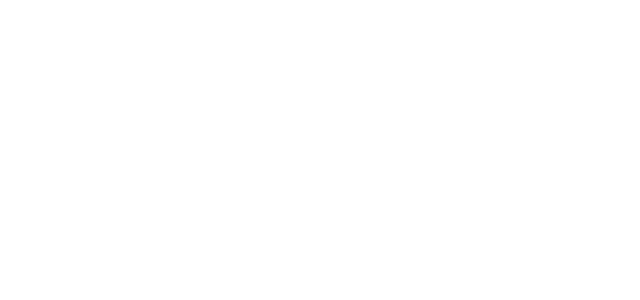
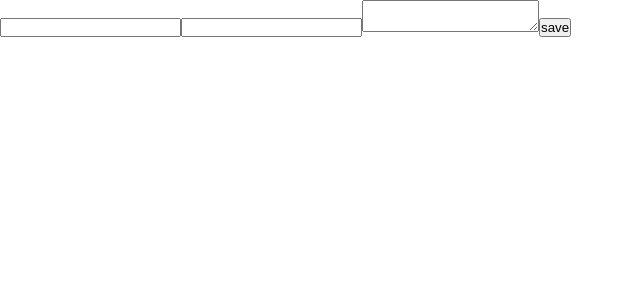
Before and after one commit to Haitam-Makhfi/noteTakingApp, a React (Vite) app: page /creatNote in a window 1280 px wide. Before the commit this address had no page. Shown: the top 300 px of the page, without its empty margins (0-640 px from the left). Built offline with nearby package versions, Linux system fonts and the light colour scheme.

Commit message:
added tag toolkit to navbar

```diff
--- a/src/App.tsx
+++ b/src/App.tsx
@@ -1,30 +1,19 @@
-import Nav from "./components/Nav";
-import TitleSort from "./components/TitleSort";
-import TagSort from "./components/TagSort";
+import { BrowserRouter, Routes, Route } from "react-router";
+import { useState, createContext } from "react";
+import Home from "./components/Home";
+import CreateNote from "./components/CreateNote";
+export const tagContext = createContext();
 function App() {
-  //  const [notes,setNotes]=useState([])
-  //  const [displayNotes,setDisplayNotes]=useState(notes)
-  //  const [tagArray,setTagArray]=["work" , "personnel", "chopping" ]
-  const text = { content: "hello**world**" };
-  fetch("https://api.apyhub.com/convert/md/html/json", {
-    method: "POST",
-    headers: {
-      "Content-Type": "application/json",
-      "apy-token":
-        "APY0DO4Uvp3UBqOGBWOCHd66DAQSS8CPtEBBR190z0MMuNqXhil7mpqj0ScWvCVy",
-    },
-    body: JSON.stringify(text),
-  })
-    .then((res) => res.json())
-    .then((data) => console.log(data))
-    .catch((err) => console.log(err));
+  const [tagArray, setTagArray] = useState(["work", "personnel", "chopping"]);
   return (
-    <main>
-      <Nav />
-      <TitleSort />
-      <TagSort />
-      {/* <NotesList /> */}
-    </main>
+    <BrowserRouter>
+      <tagContext.Provider value={{ tagArray, setTagArray }}>
+        <Routes>
+          <Route path="/" element={<Home />} />
+          <Route path="/creatNote" element={<CreateNote />} />
+        </Routes>
+      </tagContext.Provider>
+    </BrowserRouter>
   );
 }
 
--- /dev/null
+++ b/src/components/CreateNote.tsx
@@ -0,0 +1,61 @@
+import { useState } from "react";
+
+export default function CreateNote() {
+  const [titleValue, setTitleValue] = useState("");
+  const [tagValue, setTagValue] = useState("");
+  const [noteValue, setNoteValue] = useState("");
+  function makePost() {
+    const text = { content: noteValue };
+    fetch("https://api.apyhub.com/convert/md/html/json", {
+      method: "POST",
+      headers: {
+        "Content-Type": "application/json",
+        "apy-token":
+          "APY0DO4Uvp3UBqOGBWOCHd66DAQSS8CPtEBBR190z0MMuNqXhil7mpqj0ScWvCVy",
+      },
+      body: JSON.stringify(text),
+    })
+      .then((res) => res.json())
+      .then((data) => {
+        const payload = { data, noteValue, titleValue, tagValue }; // the tagValue might not get passed directly here
+        fetch("https://jsonplaceholder.typicode.com/posts", {
+          method: "POST",
+          headers: {
+            "Content-type": "application/json; charset=UTF-8",
+          },
+          body: JSON.stringify(payload),
+        });
+      })
+      .catch((err) => console.log(err));
+  }
+  return (
+    <>
+      <label htmlFor="title">
+        <input
+          type="text"
+          name="title"
+          id="title"
+          value={titleValue}
+          onChange={(e) => setTitleValue(e.target.value)}
+        />
+      </label>
+      <label htmlFor="tags">
+        <input
+          type="text"
+          name="tags"
+          id="tags"
+          value={tagValue}
+          onChange={(e) => setTagValue(e.target.value)}
+        />
+      </label>
+      <label htmlFor="note"></label>
+      <textarea
+        name="note"
+        id="note"
+        value={noteValue}
+        onChange={(e) => setNoteValue(e.target.value)}
+      ></textarea>
+      <button onClick={makePost}>save</button>
+    </>
+  );
+}
--- /dev/null
+++ b/src/components/Home.tsx
@@ -0,0 +1,19 @@
+import Nav from "./Nav";
+import TitleSort from "./TitleSort";
+import TagSort from "./TagSort";
+import { useState } from "react";
+
+function Home() {
+  const [notes, setNotes] = useState([]);
+  const [displayNotes, setDisplayNotes] = useState(notes);
+  return (
+    <main>
+      <Nav />
+      <TitleSort />
+      <TagSort />
+      {/* <NotesList /> */}
+    </main>
+  );
+}
+
+export default Home;
--- a/src/components/Nav.tsx
+++ b/src/components/Nav.tsx
@@ -1,11 +1,25 @@
+import { useContext, useState } from "react";
+import { tagContext } from "../App";
 export default function Nav() {
+  const { tagArray } = useContext(tagContext);
+  const [tooltipactive, setTooltipActive] = useState(false);
   return (
     <nav>
       <h1>Clipy</h1>
       <div className="nav-btns">
-        <button>Creat</button>
-        <button>Edit Tags</button>
-        <button>darkMode</button>
+        <div className="nav-btn">Creat</div>
+        <div className="nav-btn" onClick={() => setTooltipActive((p) => !p)}>
+          Edit Tags
+          {tooltipactive && (
+            <div className="tag-container">
+              {tagArray.map((tag: any) => (
+                <button key={tag}>{tag}</button>
+              ))}
+              <button>add new tag +</button>
+            </div>
+          )}
+        </div>
+        <div className="nav-btn">darkMode</div>
       </div>
     </nav>
   );
--- a/src/components/TagSort.tsx
+++ b/src/components/TagSort.tsx
@@ -4,13 +4,13 @@ export default function TagSort() {
   return (
     <div>
       <span>tag</span>
-      <label className="tagsort">
+      <label htmlFor="tagsort" className="tagsort">
         <input
           className="sort-input"
           placeholder="sort by tag"
           type="text"
-          name=""
-          id=""
+          name="tagsort"
+          id="tagsort"
         />
         <div className="drop-down">
           <FontAwesomeIcon icon={faCaretDown} />
--- a/src/components/TitleSort.tsx
+++ b/src/components/TitleSort.tsx
@@ -2,13 +2,13 @@ export default function TitleSort() {
   return (
     <div>
       <span>title</span>
-      <label>
+      <label htmlFor="titlesort" className="titlesort">
         <input
           className="sort-input"
           placeholder="sort by title"
           type="text"
-          name=""
-          id=""
+          name="titlesort"
+          id="titlesort"
         />
       </label>
     </div>
--- a/src/index.css
+++ b/src/index.css
@@ -34,22 +34,54 @@ h1 {
   justify-content: space-around;
   width: 50%;
 }
-.nav-btns button {
+.nav-btn {
   background-color: #111;
   color: #fff;
-  font-size: 0.9rem;
+  font-size: 1rem;
   font-weight: bold;
-  padding: 0.5em 1em;
+  padding: 0.7em 1em;
   border: none;
   border-radius: 5px;
   cursor: pointer;
+  position: relative;
+}
+.nav-btn:hover {
+  background-color: hsla(0, 0%, 0%, 0.8);
+}
+.tag-container {
+  position: absolute;
+  left: 0;
+  top: 120%;
+  width: 10rem;
+  display: flex;
+  flex-direction: column;
+  z-index: 10;
+}
+.tag-container button {
+  text-align: start;
+  padding: 0.5em 1em;
+  font-size: 1rem;
+  font-weight: bold;
+  cursor: pointer;
+  border: none;
+  border-bottom: solid 2px darkgray;
+  transition: 0.4s;
+}
+.tag-container button:last-child {
+  color: #f3f3f3;
+  background-color: #111;
+}
+.tag-container button:hover {
+  background-color: #111;
+  color: #fff;
 }
 span {
   font-size: 1.3rem;
   font-weight: bold;
   text-transform: capitalize;
 }
-label {
+.titlesort,
+.tagsort {
   display: block;
   width: 90%;
   height: auto;
--- a/src/main.tsx
+++ b/src/main.tsx
@@ -2,14 +2,8 @@ import { StrictMode } from "react";
 import { createRoot } from "react-dom/client";
 import "./index.css";
 import App from "./App.tsx";
-import { BrowserRouter, Routes, Route } from "react-router";
-
 createRoot(document.getElementById("root")!).render(
   <StrictMode>
-    <BrowserRouter>
-      <Routes>
-        <Route path="/" element={<App />} />
-      </Routes>
-    </BrowserRouter>
+    <App />
   </StrictMode>
 );
```
